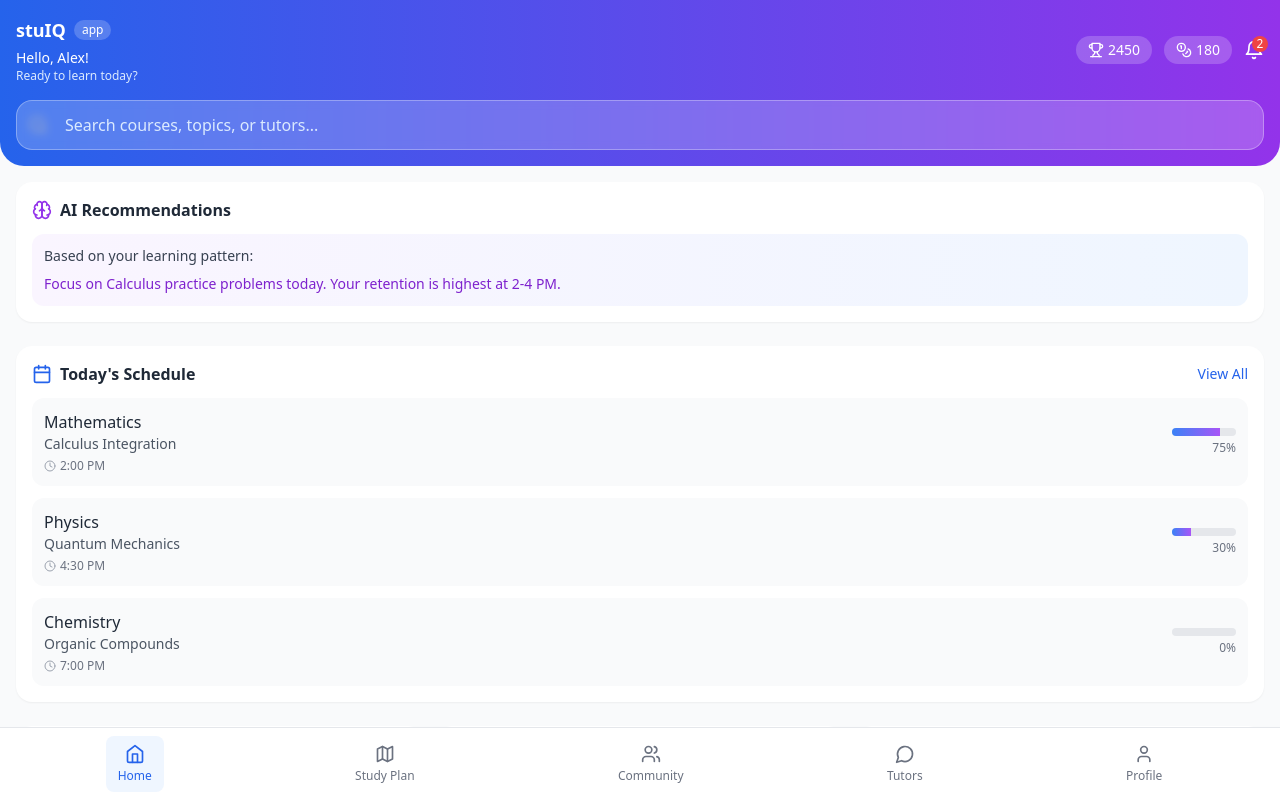
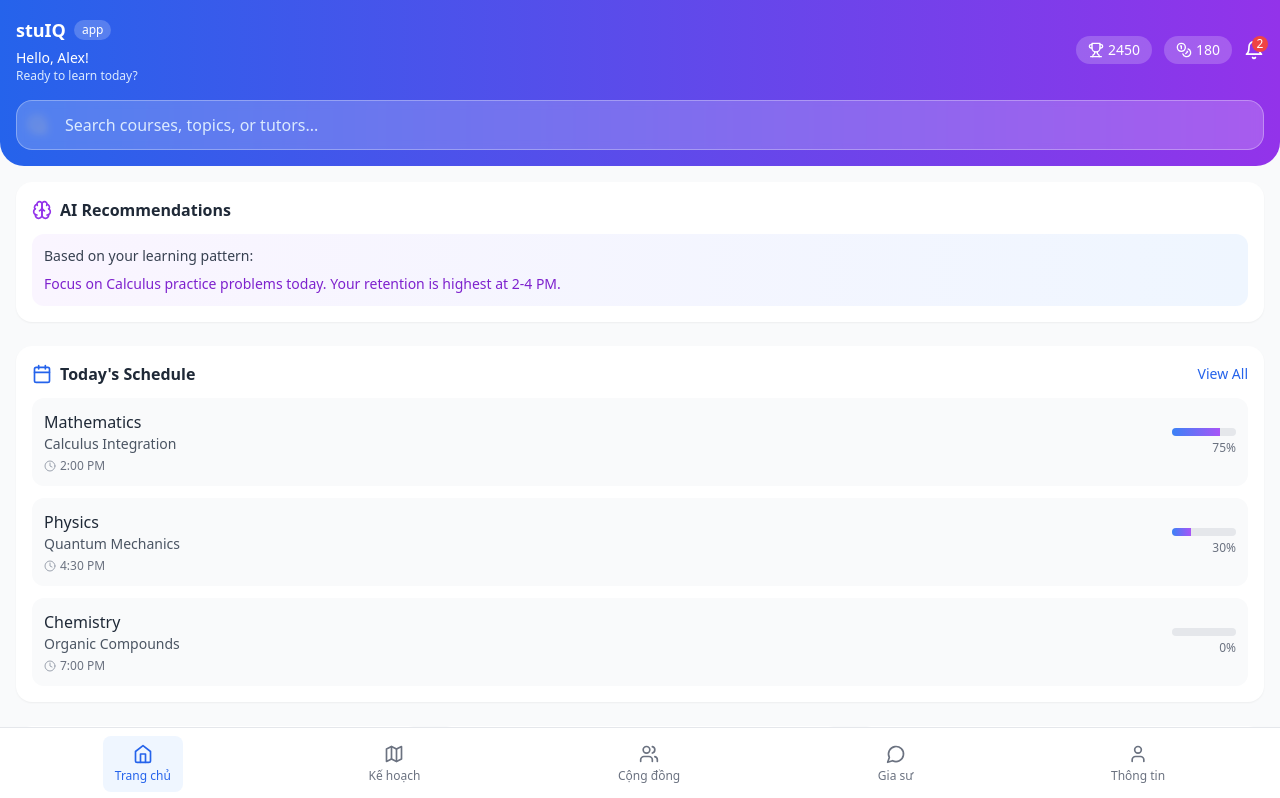
Before and after one commit to anhhuynhhoang1910/nhom6tiengviet, a React (Vite) app: page / in a window 1280 px wide. Shown: the top 798 px of the page. Built offline with nearby package versions, Linux system fonts and the light colour scheme.

Commit message:
Update Navigation.tsx

```diff
--- a/src/components/Navigation.tsx
+++ b/src/components/Navigation.tsx
@@ -8,11 +8,11 @@ interface NavigationProps {
 
 export const Navigation: React.FC<NavigationProps> = ({ activeTab, onTabChange }) => {
   const tabs = [
-    { id: 'home', icon: Home, label: 'Home' },
-    { id: 'roadmap', icon: Map, label: 'Study Plan' },
-    { id: 'community', icon: Users, label: 'Community' },
-    { id: 'tutor', icon: MessageCircle, label: 'Tutors' },
-    { id: 'profile', icon: User, label: 'Profile' },
+    { id: 'home', icon: Home, label: 'Trang chủ' },
+    { id: 'roadmap', icon: Map, label: 'Kế hoạch' },
+    { id: 'community', icon: Users, label: 'Cộng đồng' },
+    { id: 'tutor', icon: MessageCircle, label: 'Gia sư' },
+    { id: 'profile', icon: User, label: 'Thông tin' },
   ];
 
   return (
```
